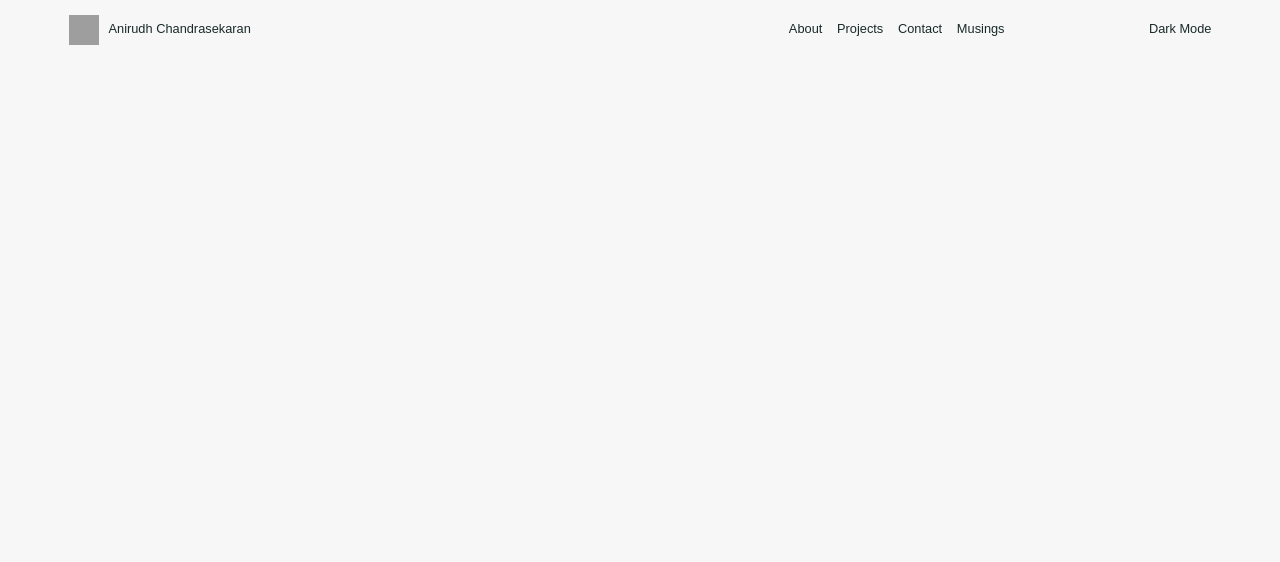
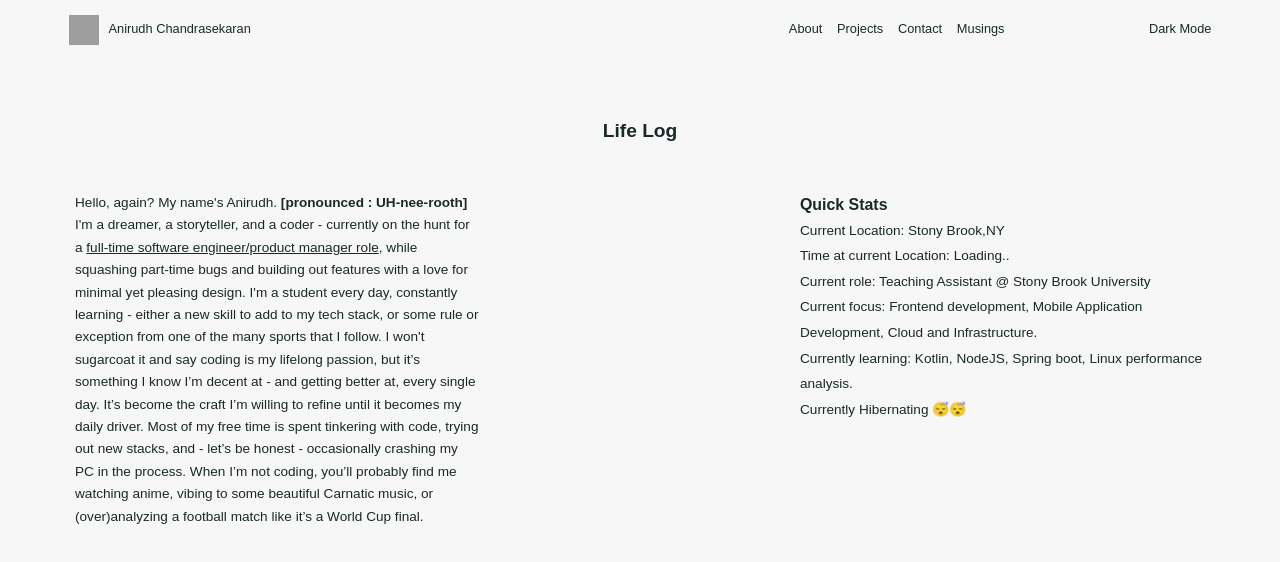
Before and after one commit to sambarvadai/sambarvadai.github.io, a plain HTML site: page about.html in a window 1280 px wide. Drawn offline with Linux system fonts and the light colour scheme; grey boxes are pictures that could not be loaded; a web font is replaced by a local one.

Commit message:
Minor edits to css and added logic to fetch timezone from location on About page

```diff
--- a/about.html
+++ b/about.html
@@ -12,7 +12,7 @@
         <div id="nav-container">
             <div id="nav-img">
                 <img id="profile-pic" src="https://lh3.googleusercontent.com/d/17sz7DO6AdDgRZk5w1q2IijcbQOZrbxIn">
-                <li class="list-ele img-list-ele"><a class="link">Anirudh Chandrasekaran</a></li>
+                <li class="list-ele img-list-ele"><a class="link" href="index.html">Anirudh Chandrasekaran</a></li>
             </div>
                 <ul id="nav-list">
                     <li class="list-ele">About</li>
@@ -25,6 +25,29 @@
             </div>
         </div>
     </div>
+    <section id="about-content-section">
+        <div id="about-main">
+            <h1 id="about-title1">Life Log</h1>
+            <div id="about-content-grid">
+                <div id="cell1"><p>Hello, again? My name's Anirudh.<strong> [pronounced : UH-nee-rooth]</strong></p>
+                    I'm a dreamer, a storyteller, and a coder - currently on the hunt for a <span id="fte">full-time software engineer/product manager role</span>, while squashing part-time bugs and building out features with a love for minimal yet pleasing design.
+                    I'm a student every day, constantly learning - either a new skill to add to my tech stack, or some rule or exception from one of the many sports that I follow. I won't sugarcoat it and say coding is my lifelong passion, but it’s something I know I’m decent at - and getting better at, every single day.
+                     It’s become the craft I’m willing to refine until it becomes my daily driver. Most of my free time is spent tinkering with code, trying out new stacks, and - let’s be honest - occasionally crashing my PC in the process. When I’m not coding, you’ll probably find me watching anime, vibing to some beautiful Carnatic music, or (over)analyzing a football match like it’s a World Cup final.</div>
+                <div id="cell2">
+                    <h3 id="stats-title">
+                        Quick Stats
+                    </h3>
+                    <p id="cur-loc">Current Location: Stony Brook,NY</p>
+                    <p id="cur-time">Time at current Location: Loading..</p>
+                    <p id="role">Current role: Teaching Assistant @ Stony Brook University</p>
+                    <p id="focus"> Current focus: Frontend development, Mobile Application Development, Cloud and Infrastructure.</p>
+                    <p id="learning"> Currently learning: Kotlin, NodeJS, Spring boot, Linux performance analysis.</p>
+                    <p id="music-cur">Currently Hibernating 😴😴</p>
+                </div>
+            </div>
+        </div>
+    </section>
     <script src="./assets/js/index.js"></script>
+    <script src="./assets/js/timezone.js"></script>
 </body>
 </html>
--- a/assets/css/index.css
+++ b/assets/css/index.css
@@ -122,6 +122,7 @@ html{
     width: 50%;
     height: 100%;
     padding: 170px;
+    margin-top: 75px;
     justify-content: flex-start;
 }
 #mail-space{
@@ -136,3 +137,33 @@ margin-top:-20px;
     margin-bottom:5px;
     font-weight: 700;
 }
+/* Sbout page css */
+#about-main{
+    padding: 30px;
+    margin: 45px;
+    font-weight: 300;
+}
+#about-title1{
+    font-weight:600;
+    text-align: center;
+    font-size: 1.2rem;
+}
+#about-content-grid{
+    display: grid;
+    grid-template-columns: 1fr 1fr;
+    gap: 20rem;
+    margin-top: 50px;
+}
+#cell1{
+    font-size: 0.85rem;
+    font-weight: 500;
+    line-height: 1.4rem;
+}
+#cell2{
+    font-size: 0.85rem;
+    font-weight: 500;
+    line-height: 1.6rem;
+}
+#fte{
+    text-decoration: underline;
+}
```
Also changed, not shown: contact.html (+1 -1 lines), index.html (+1 -1 lines).
